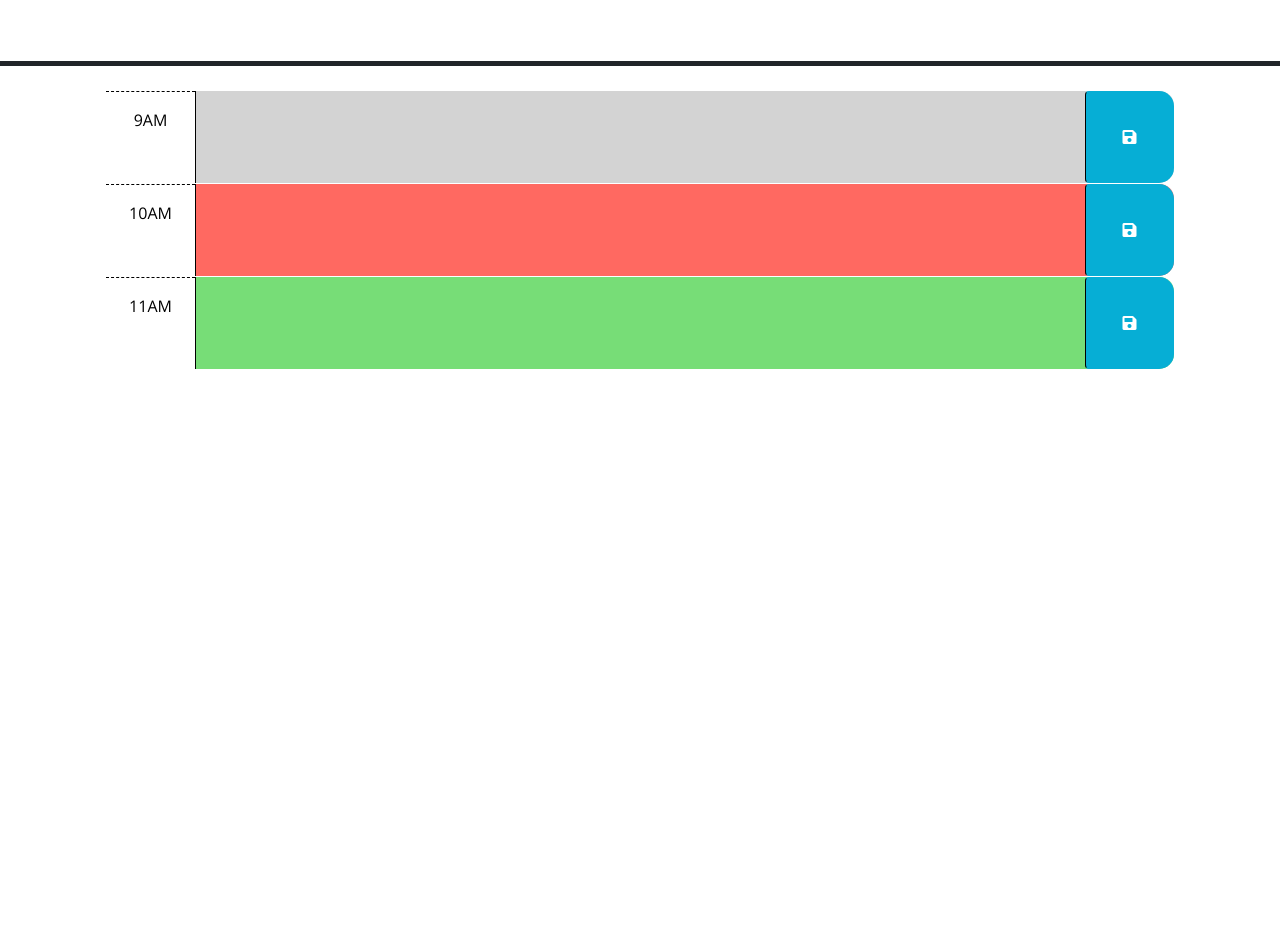
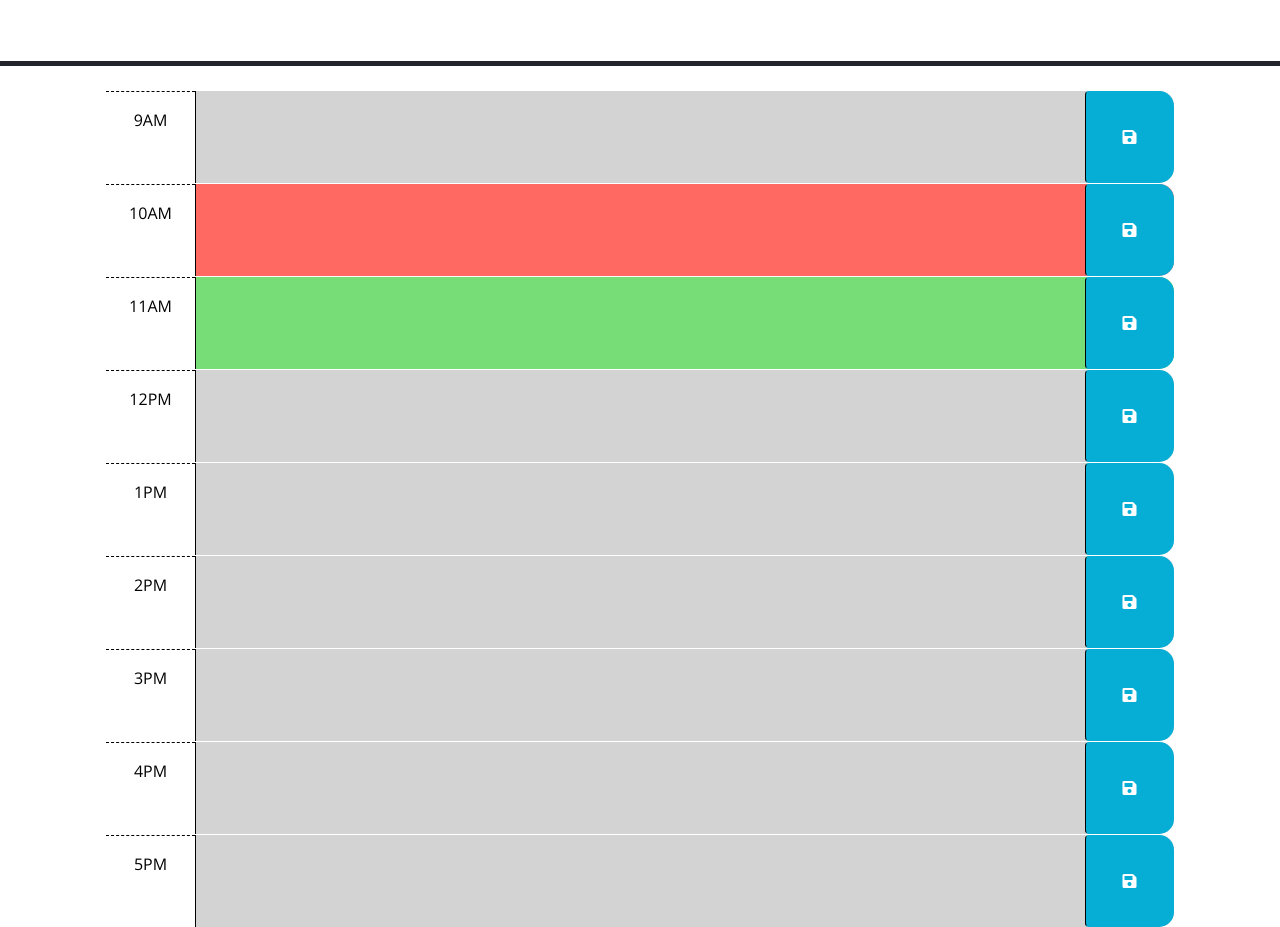
Before and after one commit to batwood99/Work-Day-Scheduler, a plain HTML site: page Develop/index.html in a window 1280 px wide. Shown: the part 166-1093 px from the top of the page. Before the commit the page ends 800 px from the top, so only its background shows below. Drawn offline with nearby package versions, Linux system fonts and the light colour scheme.

Commit message:
added rest of day time periods

```diff
--- a/Develop/index.html
+++ b/Develop/index.html
@@ -66,6 +66,54 @@
         </button>
       </div>
 
+      <div id="hour-12" class="row time-block past">
+        <div class="col-2 col-md-1 hour text-center py-3">12PM</div>
+        <textarea class="col-8 col-md-10 description" rows="3"> </textarea>
+        <button class="btn saveBtn col-2 col-md-1" aria-label="save">
+          <i class="fas fa-save" aria-hidden="true"></i>
+        </button>
+      </div>
+
+      <div id="hour-13" class="row time-block past">
+        <div class="col-2 col-md-1 hour text-center py-3">1PM</div>
+        <textarea class="col-8 col-md-10 description" rows="3"> </textarea>
+        <button class="btn saveBtn col-2 col-md-1" aria-label="save">
+          <i class="fas fa-save" aria-hidden="true"></i>
+        </button>
+      </div>
+
+      <div id="hour-14" class="row time-block past">
+        <div class="col-2 col-md-1 hour text-center py-3">2PM</div>
+        <textarea class="col-8 col-md-10 description" rows="3"> </textarea>
+        <button class="btn saveBtn col-2 col-md-1" aria-label="save">
+          <i class="fas fa-save" aria-hidden="true"></i>
+        </button>
+      </div>
+
+      <div id="hour-15" class="row time-block past">
+        <div class="col-2 col-md-1 hour text-center py-3">3PM</div>
+        <textarea class="col-8 col-md-10 description" rows="3"> </textarea>
+        <button class="btn saveBtn col-2 col-md-1" aria-label="save">
+          <i class="fas fa-save" aria-hidden="true"></i>
+        </button>
+      </div>
+
+      <div id="hour-16" class="row time-block past">
+        <div class="col-2 col-md-1 hour text-center py-3">4PM</div>
+        <textarea class="col-8 col-md-10 description" rows="3"> </textarea>
+        <button class="btn saveBtn col-2 col-md-1" aria-label="save">
+          <i class="fas fa-save" aria-hidden="true"></i>
+        </button>
+      </div>
+
+      <div id="hour-17" class="row time-block past">
+        <div class="col-2 col-md-1 hour text-center py-3">5PM</div>
+        <textarea class="col-8 col-md-10 description" rows="3"> </textarea>
+        <button class="btn saveBtn col-2 col-md-1" aria-label="save">
+          <i class="fas fa-save" aria-hidden="true"></i>
+        </button>
+      </div>
+
     <script src="https://code.jquery.com/jquery-3.4.1.min.js"></script>
     <script
       src="https://cdn.jsdelivr.net/npm/dayjs@1.11.3/dayjs.min.js"
```
